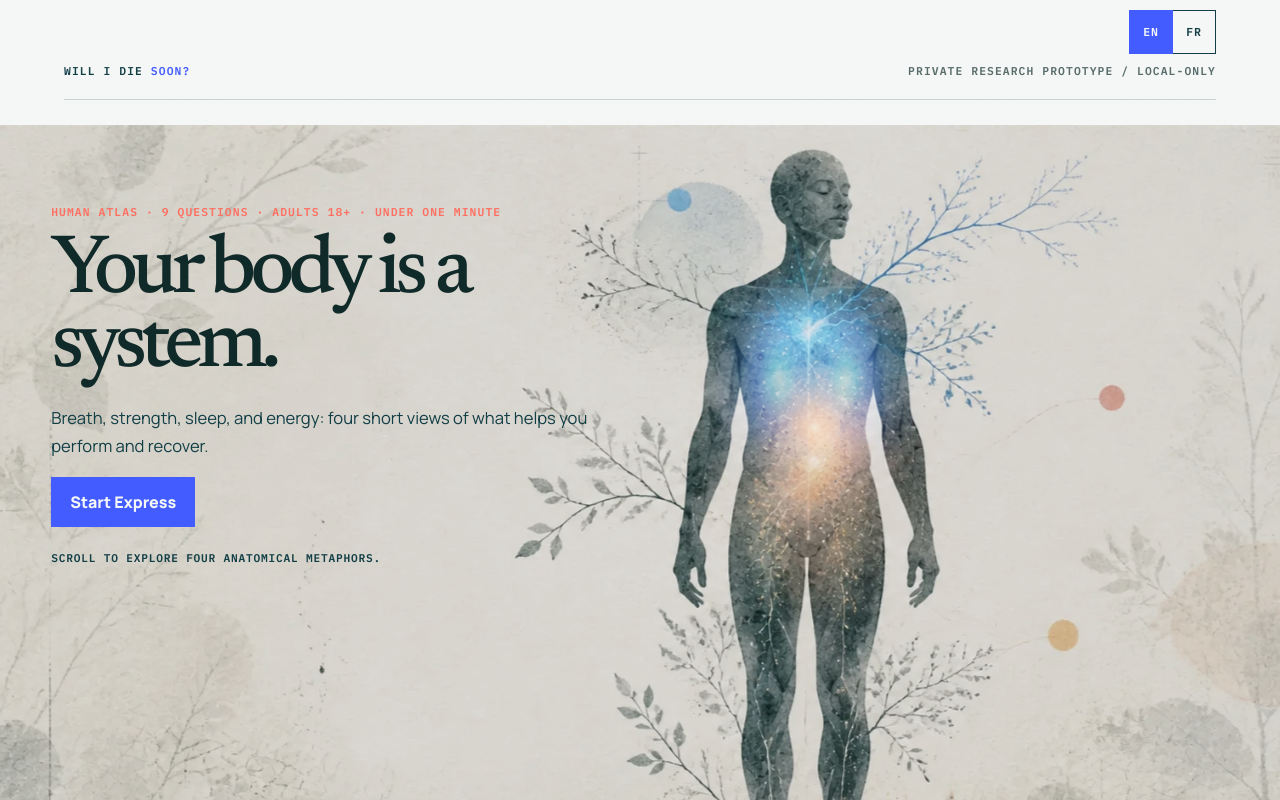
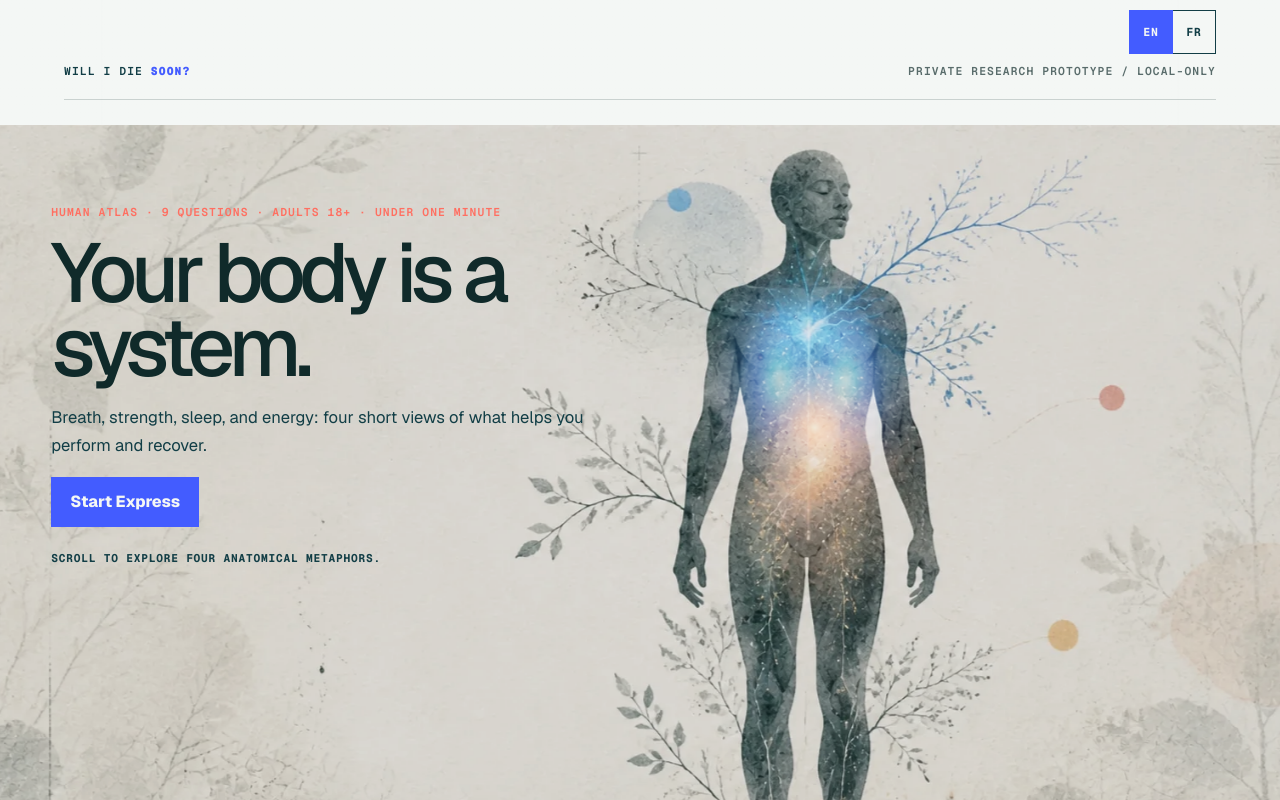
Before and after one commit to ZakiChair/will-i-die-soon, a Next.js app: page / in a window 1280 px wide. Shown: the top 800 px of the page. Built offline with nearby package versions, Linux system fonts and the light colour scheme.

Commit message:
feat: add GSAP and bioluminescent font stack

```diff
--- a/app/layout.tsx
+++ b/app/layout.tsx
@@ -1,35 +1,14 @@
 import type { Metadata } from "next";
 import { headers } from "next/headers";
-import {
-  Bricolage_Grotesque,
-  IBM_Plex_Mono,
-  Manrope,
-  Newsreader,
-} from "next/font/google";
+import { Geist, Geist_Mono, Space_Grotesk } from "next/font/google";
 import { resolveMetadataOrigin } from "./lib/metadata";
 import "./globals.css";
 
-const display = Bricolage_Grotesque({
-  variable: "--font-display",
-  subsets: ["latin"],
-});
+const display = Space_Grotesk({ variable: "--font-display", subsets: ["latin"] });
 
-const body = Manrope({
-  variable: "--font-body",
-  subsets: ["latin"],
-});
+const body = Geist({ variable: "--font-body", subsets: ["latin"] });
 
-const mono = IBM_Plex_Mono({
-  variable: "--font-data",
-  subsets: ["latin"],
-  weight: ["400", "500", "600"],
-});
-
-const editorial = Newsreader({
-  variable: "--font-editorial",
-  subsets: ["latin"],
-  weight: ["400", "500", "600"],
-});
+const mono = Geist_Mono({ variable: "--font-data", subsets: ["latin"] });
 
 export async function generateMetadata(): Promise<Metadata> {
   const requestHeaders = await headers();
@@ -81,7 +60,7 @@ export default function RootLayout({
 }>) {
   return (
     <html lang="en">
-      <body className={`${display.variable} ${body.variable} ${mono.variable} ${editorial.variable}`}>
+      <body className={`${display.variable} ${body.variable} ${mono.variable}`}>
         {children}
       </body>
     </html>
--- a/package.json
+++ b/package.json
@@ -13,8 +13,10 @@
     "lint": "eslint . --ignore-pattern dist --ignore-pattern .next"
   },
   "dependencies": {
+    "@gsap/react": "2.1.2",
     "@tesseract.js-data/eng": "1.0.0",
     "decimal.js": "10.6.0",
+    "gsap": "3.15.0",
     "next": "16.2.12",
     "pdfjs-dist": "6.2.108",
     "react": "19.2.8",
```
Also changed, not shown: 2 other files (tests, documents, lock files or other folders).
